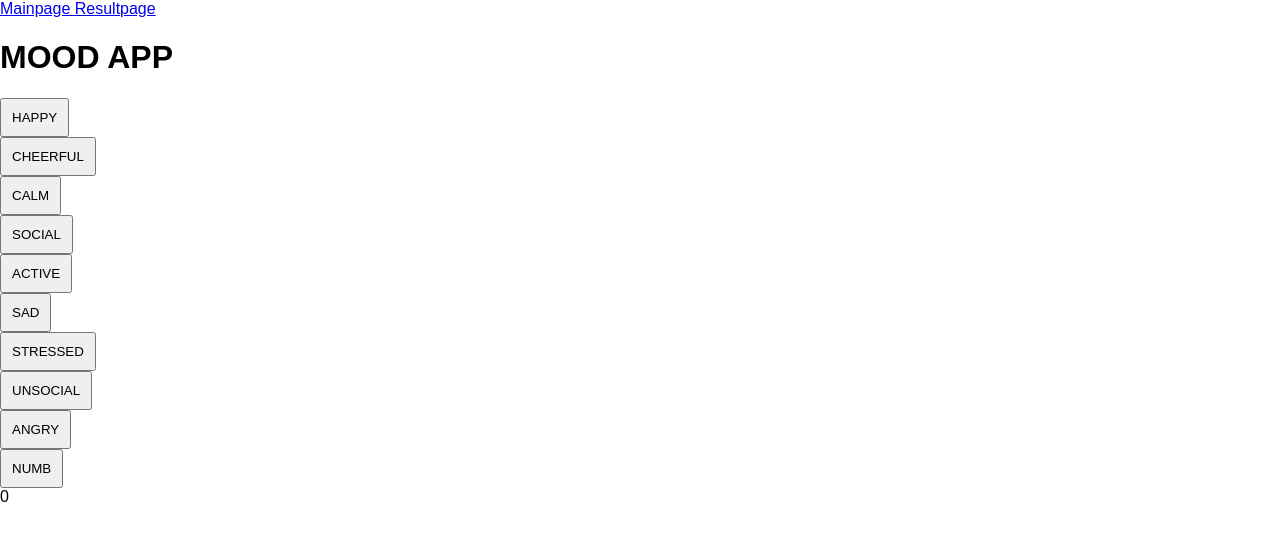
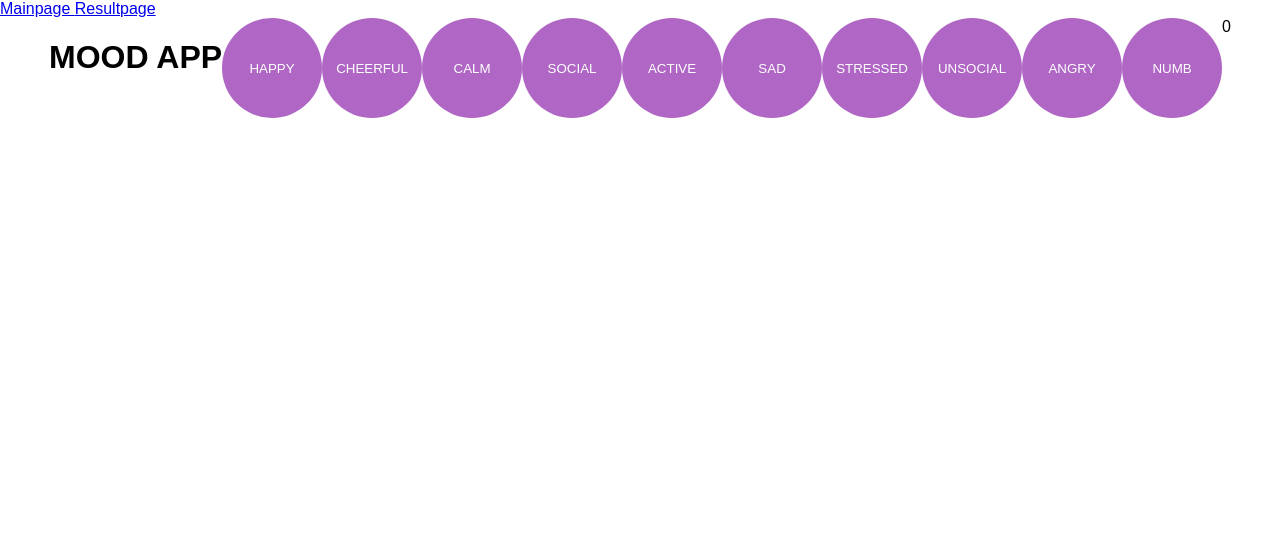
Before and after one commit to naomitesfay/moodapp, a React app in the folder frontend/: page / in a window 1280 px wide. Built offline with nearby package versions, Linux system fonts and the light colour scheme.

Commit message:
Added styling buttons

```diff
--- a/frontend/src/components/mainpage/mainpage.js
+++ b/frontend/src/components/mainpage/mainpage.js
@@ -82,7 +82,8 @@ class Mainpage extends React.Component {
 
      render(){
       return(
-        <div>
+
+        <div className="deetsContainer">
         <h1>MOOD APP</h1>
         <button onClick={this.handleClickHappy}>HAPPY</button>
         <button onClick={this.handleClickCheerful}>CHEERFUL</button>
--- a/frontend/src/components/mainpage/mainpage.scss
+++ b/frontend/src/components/mainpage/mainpage.scss
@@ -5,8 +5,16 @@ body {
 }
 
 button {
+  background-color: #AF66C4;
+  color: #ffffff;
+  border-radius: 50%;
+  border: none;
+  height: 100px;
+  width: 100px;
+}
+
+.deetsContainer {
   display: flex;
-  flex-direction: row;
-  justify-content: space-between;
-  padding: 10px;
+  flex-flow: row wrap;
+  justify-content: center;
 }
```
